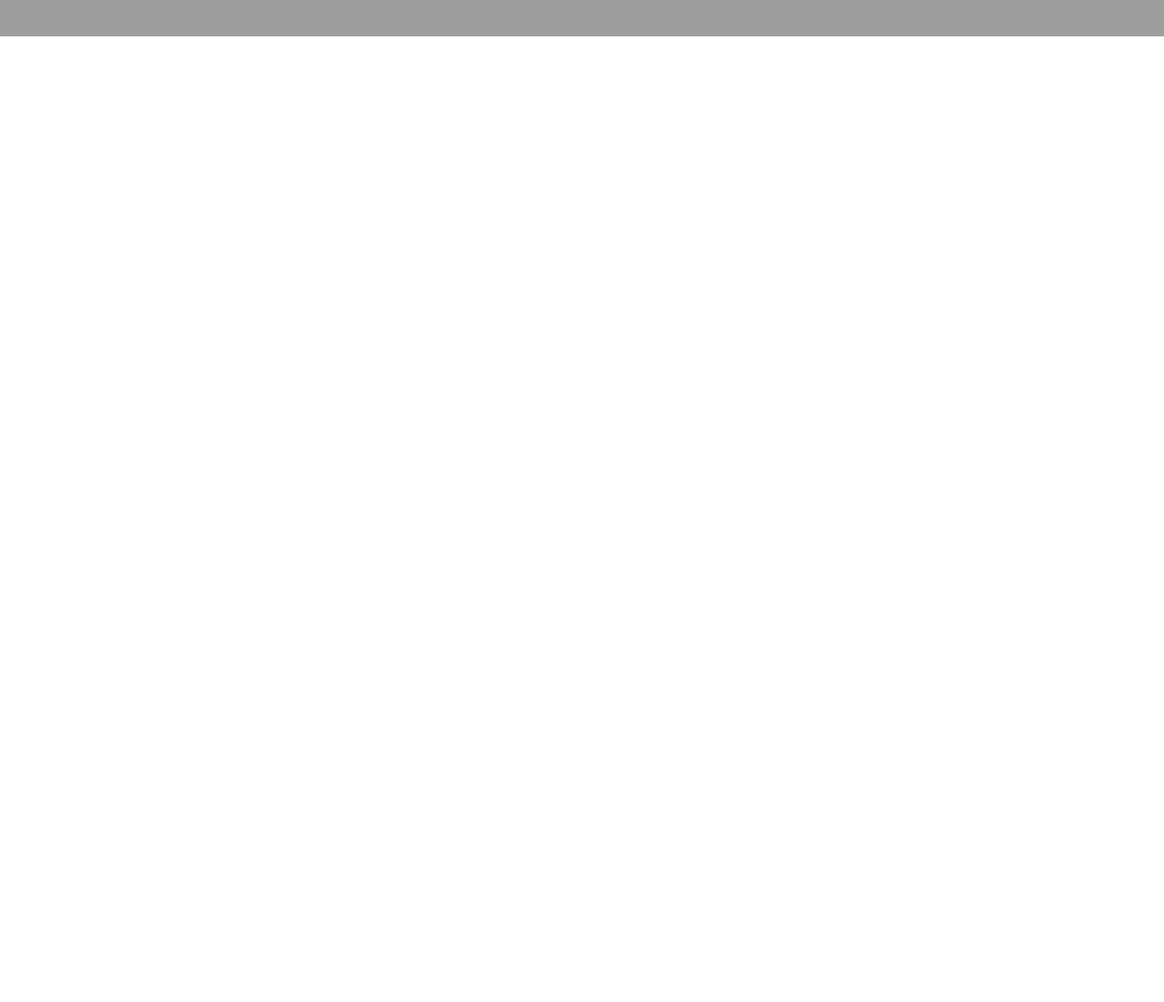
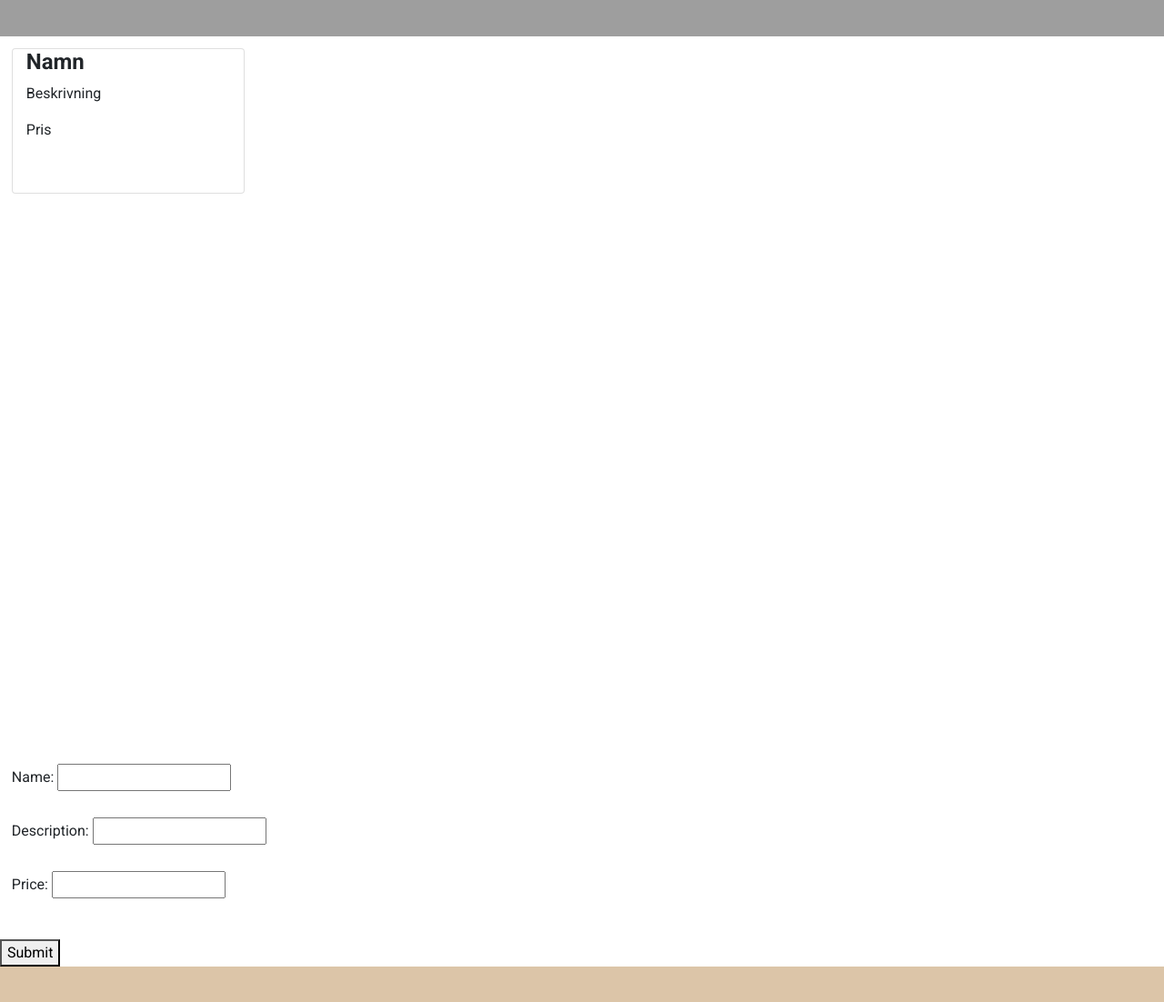
Before and after one commit to teacarolina/december, a website: page index.html in a window 1280 px wide. Shown: the part 760-1862 px from the top of the page at 91% size. Before the commit the page ends 1610 px from the top, so only its background shows below. Drawn offline with nearby package versions, Linux system fonts and the light colour scheme; grey boxes are pictures that could not be loaded.

Commit message:
added cards.js

```diff
--- /dev/null
+++ b/cards.js
@@ -0,0 +1,12 @@
+
+function createCard(event) {
+    event.preventDefault();
+
+var name = document.querySelector("#name").value
+var description = document.querySelector("#description").value
+var price = document.querySelector("#price").value
+
+}
+
+var btn = document.querySelector("#input--button")
+btn.addEventListener("click", createCard)
--- a/index.html
+++ b/index.html
@@ -28,20 +28,39 @@
             <div class="div-cart">
                 <a class="shopping-cart" href="cart.html">
                     <i class="fas fa-shopping-basket"></i>
+                  </a>
                 </div>
           </nav>
     </header>
 
     <!-- landing page -->
     <section class="landingpage-section">
+      <div class="card">
+        <div class="container">
+          <h4><b>Namn</b></h4>
+          <p>Beskrivning</p>
+          <p>Pris</p>
+        </div>
+      </div>
 
+  <!--Ska den vara innuti form eller utanför??-->
     </section>
 
+    <form class="input--form">
+      <label for="name">Name:</label>
+      <input type="text" id="name" name="name"><br><br>
+      <label for="description">Description:</label>
+      <input type="text" id="description" name="description"><br><br>
+      <label for="price">Price:</label>
+      <input type="text" id="price" name="price"><br><br>
+
+    </form>
+    <button id="input--button">Submit</button>
     <!-- footer -->
     <footer class="footer-section">
 
     </footer>
 
-
+    <script src="cards.js"></script>
   </body>
 </html>
--- a/sass/landingpage.scss
+++ b/sass/landingpage.scss
@@ -1,3 +1,15 @@
 .landingpage-section {
+    display: flex;
+    flex-wrap: wrap;
     height: 100vh;
 }
+
+.card {
+    width: 20%;
+    height: 20%;
+    margin: 1%;
+}
+
+.input--form {
+    margin-left: 1%;
+}
```
Also changed, not shown: package.json (line endings or trailing spaces), style.css, 1 other file.
